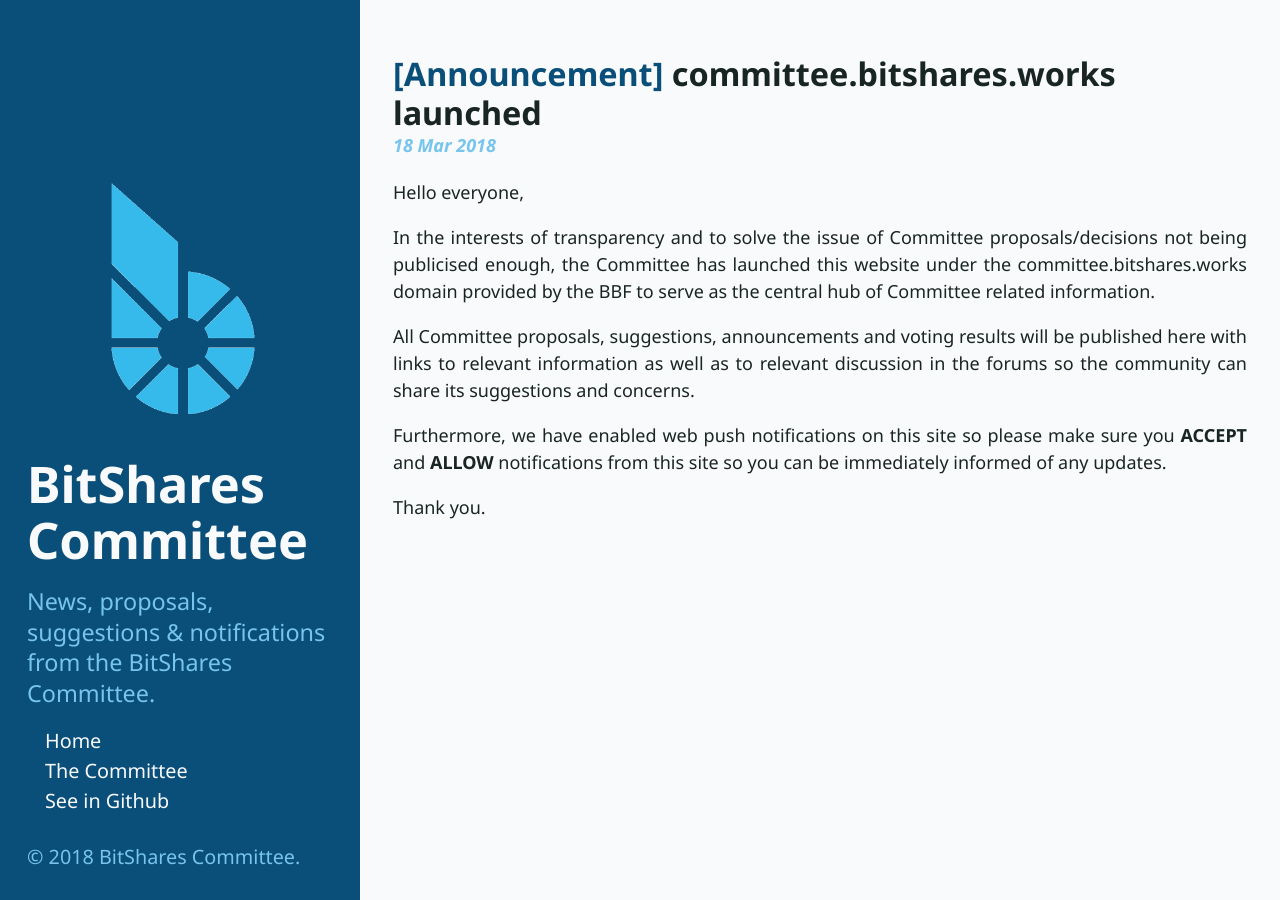
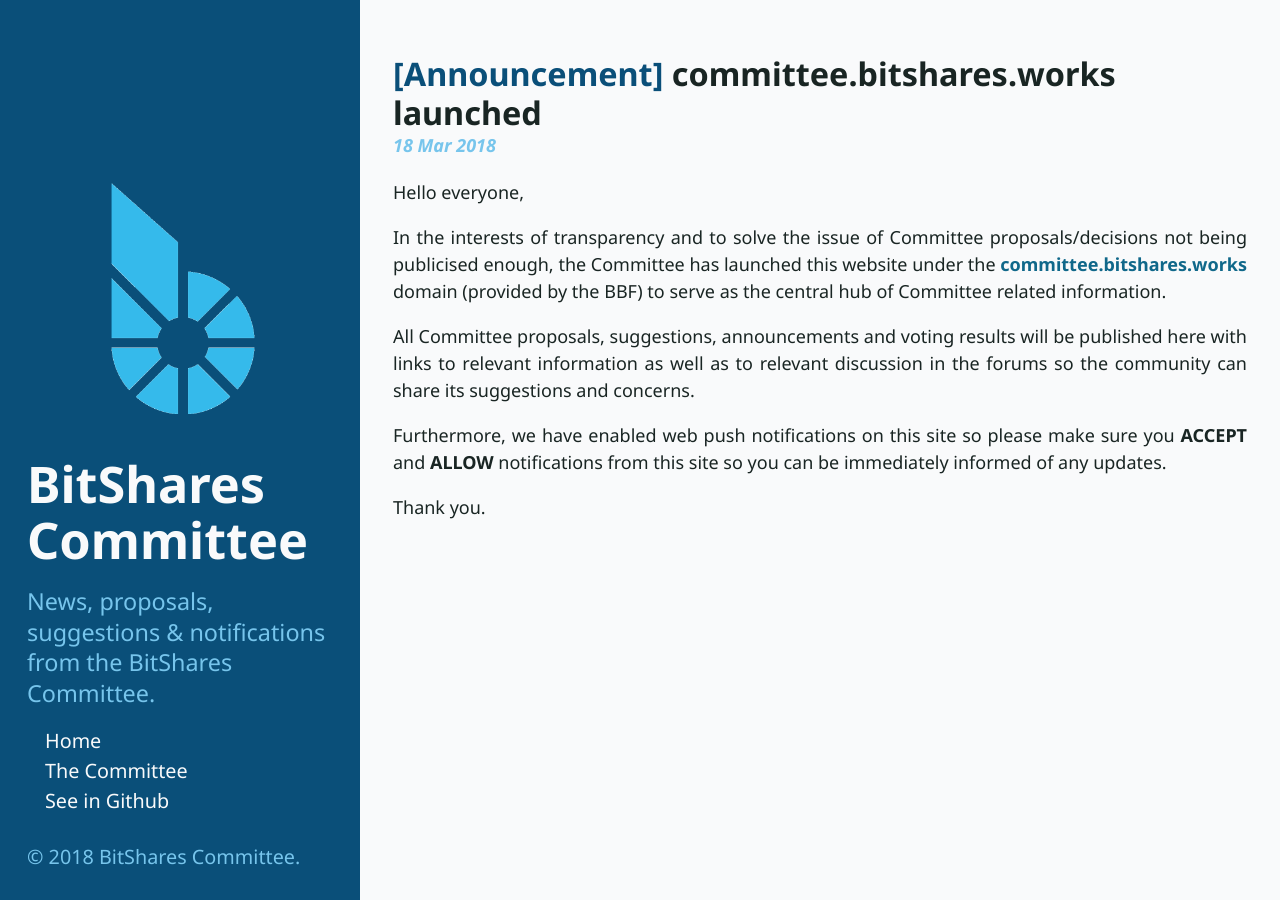
Before and after one commit to BitShares-Committee/BitShares-Committee.github.io, a Jekyll site: the page built from _posts/2018-03-18-launch-of-committee-website.md, in a window 1280 px wide. Built offline with Jekyll 4.4.1, drawn with Linux system fonts in a browser that asks for light colours; some of the changed lines change nothing that is shown.

Commit message:
Selflink added

```diff
--- a/_posts/2018-03-18-launch-of-committee-website.md
+++ b/_posts/2018-03-18-launch-of-committee-website.md
@@ -5,7 +5,7 @@
 
 Hello everyone,
 
-In the interests of transparency and to solve the issue of Committee proposals/decisions not being publicised enough, the Committee has launched this website under the committee.bitshares.works domain provided by the BBF to serve as the central hub of Committee related information.
+In the interests of transparency and to solve the issue of Committee proposals/decisions not being publicised enough, the Committee has launched this website under the [committee.bitshares.works](committee.bitshares.works) domain (provided by the BBF) to serve as the central hub of Committee related information.
 
 All Committee proposals, suggestions, announcements and voting results will be published here with links to relevant information as well as to relevant discussion in the forums so the community can share its suggestions and concerns.
 
```
